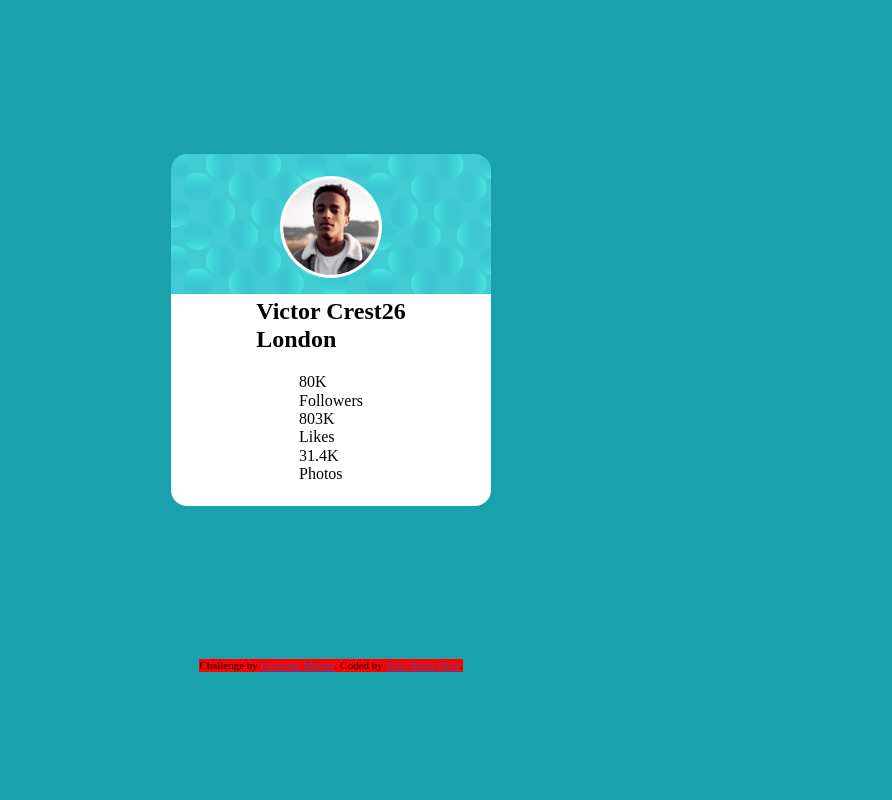
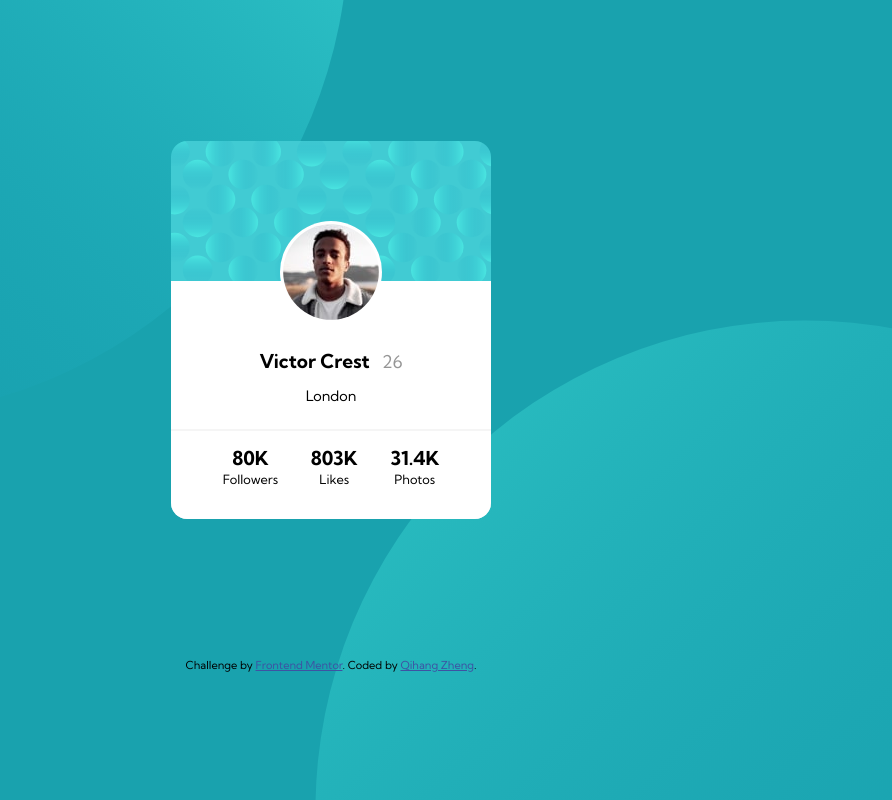
Before and after one commit to QZheng16/FrontEnd-Mentor-Challenge-4, a plain HTML site: page index.html in a window 1280 px wide. Shown: the whole page, without its empty margins (309-1201 px from the left). Drawn offline with Linux system fonts and the light colour scheme.

Commit message:
Finish Project

```diff
--- a/index.html
+++ b/index.html
@@ -22,25 +22,24 @@
       <img src="images/image-victor.jpg" alt="" aria-hidden="true" class="portrait">
 
       <div class="name-info">
-        <h2>Victor Crest<span>26</span> <br>
-          London
-        </h2>
+        <h2>Victor Crest<span> 26</span></h2>
+        <h3>London</h3>
       </div>
 
       <div class="card-data">
-        <div>
-          80K <br>
-          Followers
+        <div class="followers">
+          <h2>80K</h2>
+          <h3>Followers</h3>
         </div>
 
-        <div>
-          803K <br>
-          Likes
+        <div class="likes">
+          <h2>803K</h2>
+          <h3>Likes</h3>
         </div>
 
-        <div>
-          31.4K <br>
-          Photos
+        <div class="photos">
+          <h2>31.4K</h2>
+          <h3>Photos</h3>
         </div>
       </div>
     </div>
@@ -51,7 +50,7 @@
   <Footer>
     <div class="attribution">
       Challenge by <a href="https://www.frontendmentor.io?ref=challenge" target="_blank">Frontend Mentor</a>.
-      Coded by <a href="#">Your Name Here</a>.
+      Coded by <a href="#">Qihang Zheng</a>.
     </div>
 
   </Footer>
--- a/style.css
+++ b/style.css
@@ -1,4 +1,4 @@
-
+@import url('https://fonts.googleapis.com/css2?family=Kumbh+Sans:wght@400;700&display=swap');
 
 .attribution {
     font-size: 11px; text-align: center;
@@ -29,7 +29,15 @@
 }
 
 html body{
+
     background-color:var(--primary-color-dark-cyan);
+    background-image: url(/images/bg-pattern-top.svg), url(/images/bg-pattern-bottom.svg);
+    background-repeat: no-repeat;
+    background-position: calc(50vw - 60rem) calc(50vh - 60rem), calc(50vw - 1em) calc(50vh - 5rem);
+
+
+
+
     min-height: 100vh;
     display: flex;
     flex-flow: column wrap;
@@ -37,36 +45,81 @@ html body{
     justify-content: center;
     align-items: center;
 
+    font-family: 'Kumbh Sans', sans-serif;
+    text-align: center;
+
+
+
 }
 
 main{
     margin-top: auto;
 }
 Footer{
-    background-color: red;
+
     margin-top:auto;
     margin-bottom: 10%;
-
-
 }
 
 .card{
     background-color: white;
     background-image: url(/images/bg-pattern-card.svg);
     background-repeat: no-repeat;
-    display: flex;
-    flex-flow: column;
-    align-items: center;
-    justify-content: center;
     min-width: 20rem;
     min-height: 22rem;
     border-radius: 1rem;
-
-
+    overflow: hidden;
 }
 
 .portrait{
     border-radius:4rem;
     background-color: white;
     padding: .2rem;
+    margin-top: 5rem;
 }
+
+.name-info{
+    margin-top: 1.5rem;
+}
+
+h2{
+    font-weight: 700;
+    font-size: 1.2rem;
+}
+
+h3{
+    font-weight: 400;
+    font-size: .9rem;
+}
+
+.name-info span{
+    font-weight: 400;
+    font-size: 1.1rem;
+    color: var(--neutral-color-dark-gray);
+    margin-left: .5rem;
+}
+
+.card-data{
+    background-color: rgba(255, 255, 255, 0.61);
+    margin: auto;
+    width: 100%;
+    margin-top: 1.5rem;
+    display: flex;
+    justify-content: center;
+    border-top: 2px solid rgb(245, 245, 245);
+
+}
+
+.card-data .likes{
+    flex: 0 0 7rem;
+}
+
+.card-data h2{
+    margin-bottom: .2rem;
+}
+
+.card-data h3{
+    margin-top: 0px;
+    margin-bottom: 2rem;
+    font-size: .8rem;
+}
```
